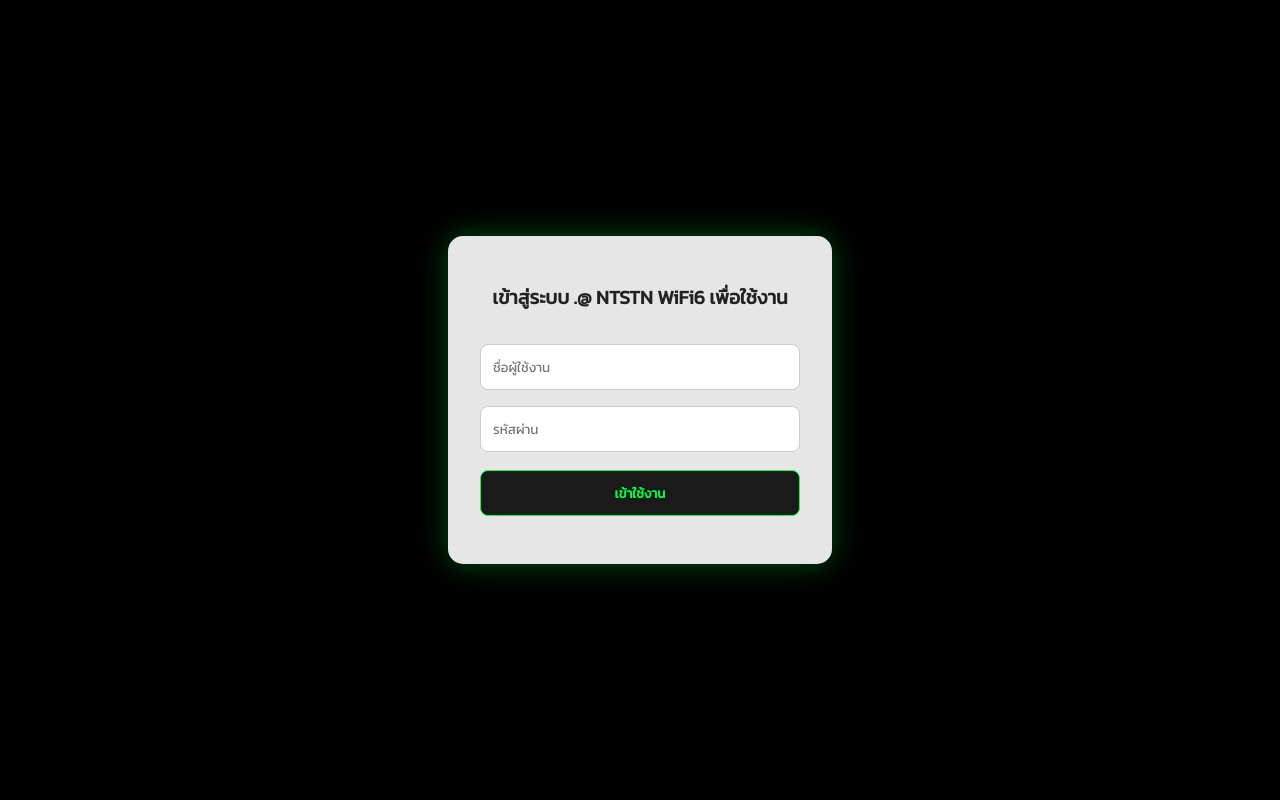
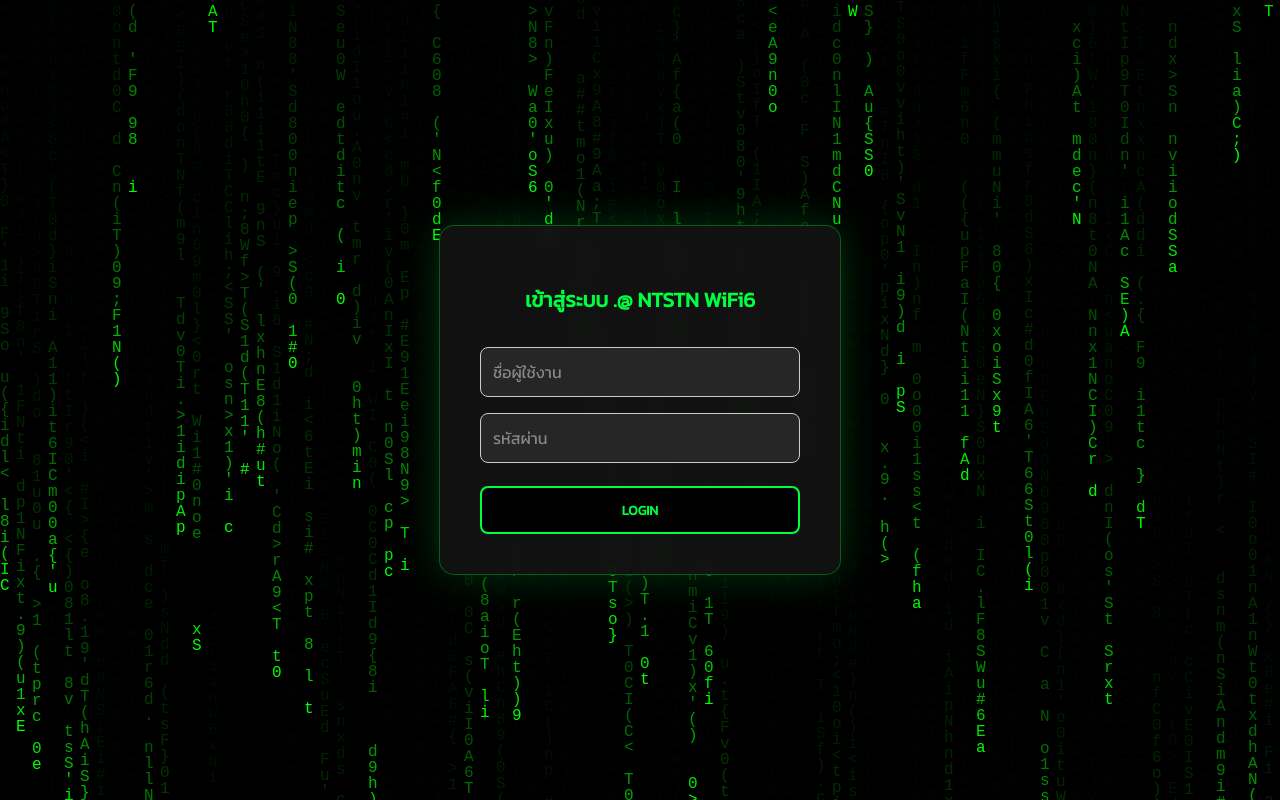
Before and after one commit to nattasettanan/Login, a plain HTML site: page index.html in a window 1280 px wide. Drawn offline with Linux system fonts and the light colour scheme.

Commit message:
index.html

```diff
--- a/index.html
+++ b/index.html
@@ -1,6 +1,8 @@
-<meta name='viewport' content='width=device-width, initial-scale=1'/><!DOCTYPE html>
-<html>
+<!DOCTYPE html>
+<html lang="th">
 <head>
+    <meta charset="UTF-8">
+    <meta name="viewport" content="width=device-width, initial-scale=1.0">
     <title>WiFi Login - NTSTN WiFi6</title>
     <link rel="preconnect" href="https://fonts.googleapis.com">
     <link rel="preconnect" href="https://fonts.gstatic.com" crossorigin>
@@ -8,31 +10,70 @@
 
     <style>
         body, html {
-            margin: 0; padding: 0; height: 100%; overflow: hidden;
-            font-family: 'Kanit', sans-serif; background-color: black;
+            margin: 0; padding: 0; height: 100%; width: 100%;
+            overflow: hidden; background-color: black;
+            font-family: 'Kanit', sans-serif;
         }
-        #bg-canvas { position: fixed; top: 0; left: 0; z-index: -1; }
-        .container { display: flex; justify-content: center; align-items: center; height: 100vh; }
-        .login-card {
-            background: rgba(255, 255, 255, 0.9);
-            padding: 2rem; border-radius: 15px;
-            box-shadow: 0 0 30px rgba(0, 255, 70, 0.3);
-            width: 320px; text-align: center; backdrop-filter: blur(5px);
+        /* แก้ไขให้ Canvas อยู่ด้านหลังสุดแน่นอน */
+        #bg-canvas {
+            position: absolute;
+            top: 0; left: 0;
+            z-index: 0;
         }
-        h2 { font-size: 1.2rem; margin-bottom: 1.5rem; color: #222; }
+        .container {
+            position: relative;
+            display: flex; justify-content: center; align-items: center;
+            height: 100vh;
+            z-index: 1; /* ให้ฟอร์มทับอยู่บน Matrix */
+        }
+                .login-card {
+            /* ปรับพื้นหลังให้เป็นสีดำเทาโปร่งแสง */
+            background: rgba(20, 20, 20, 0.85);
+            padding: 2.5rem; border-radius: 15px;
+            /* ปรับเงาให้เป็นสีเขียวเรืองแสงจางๆ */
+            box-shadow: 0 0 40px rgba(0, 255, 70, 0.2);
+            width: 320px; text-align: center;
+            backdrop-filter: blur(10px);
+            border: 1px solid rgba(0, 255, 70, 0.3); /* เพิ่มขอบสีเขียวบางๆ */
+        }
+        h2 {
+            font-size: 1.3rem; margin-bottom: 1.5rem;
+            color: #00ff41; /* เปลี่ยนหัวข้อเป็นสีเขียว Matrix */
+        }
+        input {
+            width: 100%; padding: 12px; margin: 8px 0;
+            /* ปรับช่อง Input ให้มืดลง */
+            background: rgba(40, 40, 40, 0.9);
+            border: 1px solid #444;
+            border-radius: 8px;
+            box-sizing: border-box;
+            font-family: 'Kanit', sans-serif;
+            color: #fff; /* พิมพ์แล้วเป็นตัวหนังสือสีขาว */
+            font-size: 16px;
+        }
+        input::placeholder {
+            color: #888; /* สีของคำแนะนำในช่อง */
+        }
+        input:focus {
+            border-color: #00ff41;
+            outline: none;
+        }
+        h2: { font-size: 1.3rem; margin-bottom: 1.5rem; color: #1a1a1a; }
         input {
             width: 100%; padding: 12px; margin: 8px 0;
             border: 1px solid #ccc; border-radius: 8px;
             box-sizing: border-box; font-family: 'Kanit', sans-serif;
+            font-size: 16px; /* ป้องกันหน้าจอซูมใน iPhone */
         }
         button {
-            width: 100%; padding: 12px; margin-top: 10px;
-            background-color: #1a1a1a; color: #00ff41;
-            border: 1px solid #00ff41; border-radius: 8px;
+            width: 100%; padding: 12px; margin-top: 15px;
+            background-color: #000; color: #00ff41;
+            border: 2px solid #00ff41; border-radius: 8px;
             cursor: pointer; font-weight: bold; font-family: 'Kanit', sans-serif;
+            transition: 0.3s;
         }
         button:hover { background-color: #00ff41; color: #000; }
-        #error-msg { color: red; font-size: 0.8rem; margin-top: 10px; display: none; }
+        #error-msg { color: #ff0000; font-size: 0.85rem; margin-top: 10px; display: none; }
     </style>
 </head>
 <body>
@@ -41,63 +82,83 @@
 
     <div class="container">
         <div class="login-card">
-            <h2>เข้าสู่ระบบ .@ NTSTN WiFi6 เพื่อใช้งาน</h2>
+            <h2>เข้าสู่ระบบ .@ NTSTN WiFi6</h2>
             <form id="loginForm">
                 <input type="text" id="user" placeholder="ชื่อผู้ใช้งาน" required>
                 <input type="password" id="pass" placeholder="รหัสผ่าน" required>
-                <button type="submit">เข้าใช้งาน</button>
-                <div id="error-msg">ชื่อผู้ใช้หรือรหัสผ่านไม่ถูกต้อง!</div>
+                <button type="submit">LOGIN</button>
+                <div id="error-msg">❌ ชื่อผู้ใช้หรือรหัสผ่านไม่ถูกต้อง!</div>
             </form>
         </div>
     </div>
 
     <script>
-        // --- ส่วนที่ 1: Matrix Background (ภาษา C) ---
         const canvas = document.getElementById('bg-canvas');
         const ctx = canvas.getContext('2d');
-        canvas.width = window.innerWidth; canvas.height = window.innerHeight;
 
-        const cCode = "#include <stdio.h> int main() { printf('NTSTN WiFi6'); return 0; } malloc(void*) free(ptr) while(1)";
-        const charArray = cCode.split("");
+        // ฟังก์ชันตั้งค่าขนาด Canvas
+        function setCanvasSize() {
+            canvas.width = window.innerWidth;
+            canvas.height = window.innerHeight;
+        }
+        setCanvasSize();
+
+        const cCode = "010101 NTSTN WIFI6 #include <stdio.h> void main() { printf('ACCESS'); } 0x88 0x99".split("");
         const fontSize = 16;
-        const columns = canvas.width / fontSize;
-        const drops = Array(Math.floor(columns)).fill(1);
+        let columns = Math.floor(canvas.width / fontSize);
+        let drops = [];
+
+        // ฟังก์ชัน Reset ตัวอักษร
+        function initDrops() {
+            columns = Math.floor(canvas.width / fontSize);
+            drops = [];
+            for (let i = 0; i < columns; i++) {
+                drops[i] = Math.random() * -100; // ให้เริ่มตกจากตำแหน่งที่ต่างกัน
+            }
+        }
+        initDrops();
 
         function draw() {
-            ctx.fillStyle = "rgba(0, 0, 0, 0.05)";
+            // ปรับความจางของพื้นหลังเพื่อให้เห็นหางตัวอักษร
+            ctx.fillStyle = "rgba(0, 0, 0, 0.1)";
             ctx.fillRect(0, 0, canvas.width, canvas.height);
-            ctx.fillStyle = "#0F0";
+
+            ctx.fillStyle = "#0F0"; // สีเขียว Matrix
             ctx.font = fontSize + "px monospace";
-            drops.forEach((y, i) => {
-                const text = charArray[Math.floor(Math.random() * charArray.length)];
-                ctx.fillText(text, i * fontSize, y * fontSize);
-                if (y * fontSize > canvas.height && Math.random() > 0.975) drops[i] = 0;
+
+            for (let i = 0; i < drops.length; i++) {
+                const text = cCode[Math.floor(Math.random() * cCode.length)];
+                ctx.fillText(text, i * fontSize, drops[i] * fontSize);
+
+                if (drops[i] * fontSize > canvas.height && Math.random() > 0.975) {
+                    drops[i] = 0;
+                }
                 drops[i]++;
-            });
+            }
         }
-        setInterval(draw, 33);
 
-        // --- ส่วนที่ 2: ระบบ Fix Username/Password ---
+        // เริ่มรัน Animation
+        setInterval(draw, 40);
+
+        // จัดการเมื่อมีการเปลี่ยนขนาดหน้าจอ (เช่น หมุนมือถือ)
+        window.addEventListener('resize', () => {
+            setCanvasSize();
+            initDrops();
+        });
+
+        // ระบบ Login
         document.getElementById('loginForm').onsubmit = function(e) {
             e.preventDefault();
+            const u = document.getElementById('user').value;
+            const p = document.getElementById('pass').value;
 
-            // ตั้งค่า Username และ Password ที่คุณเอต้องการตรงนี้ครับ
-            const fixedUser = "Aey";
-            const fixedPass = "445566";
-
-            const inputUser = document.getElementById('user').value;
-            const inputPass = document.getElementById('pass').value;
-            const errorMsg = document.getElementById('error-msg');
-
-            if (inputUser === fixedUser && inputPass === fixedPass) {
-                alert("ยินดีด้วย! คุณเข้าสู่ระบบ NTSTN WiFi6 สำเร็จ");
-                // สามารถเปลี่ยนหน้าไปที่อื่นได้ เช่น window.location.href = "https://google.com";
+            if (u === "Aey" && p === "445566") {
+                alert("ยินดีด้วย! คุณเข้าสู่ระบบสำเร็จ");
+                window.location.href = "https://www.google.com";
             } else {
-                errorMsg.style.display = "block";
+                document.getElementById('error-msg').style.display = "block";
             }
         };
-
-        window.onresize = () => { canvas.width = window.innerWidth; canvas.height = window.innerHeight; };
     </script>
 </body>
 </html>
```
